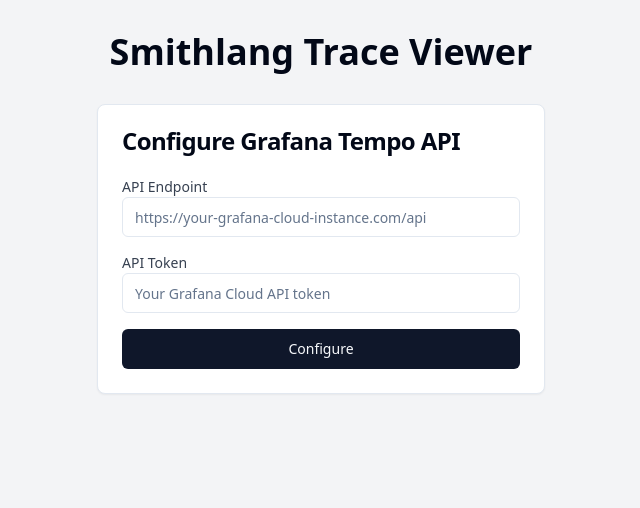
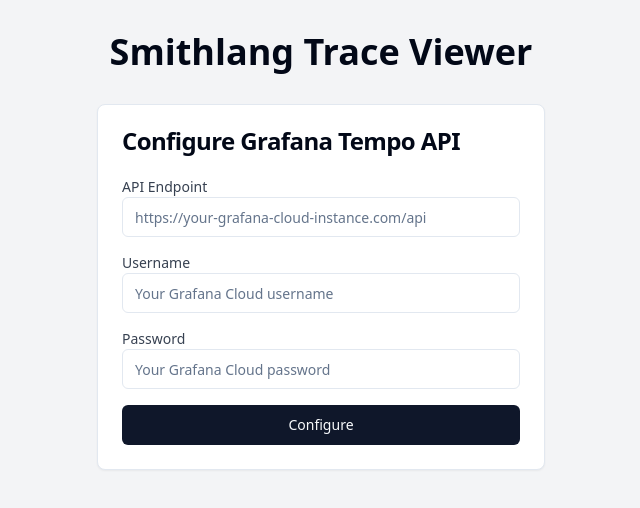
Before and after one commit to GPT-Engineer-App/smithlang, a React (Vite) app: page / in a window 1280 px wide. Shown: the top 508 px of the page, without its empty margins (319-959 px from the left). Built offline with nearby package versions, Linux system fonts and the light colour scheme.

Commit message:
Implement Basic Auth for Grafana
Add support for basic authentication using username and password for Grafana API access. Update the relevant components to handle authentication credentials.
[skip gpt_engineer]

```diff
--- a/src/components/TracesTable.jsx
+++ b/src/components/TracesTable.jsx
@@ -2,11 +2,11 @@ import { useQuery } from '@tanstack/react-query';
 import { Table, TableBody, TableCell, TableHead, TableHeader, TableRow } from "@/components/ui/table";
 import { Card, CardContent, CardHeader, CardTitle } from "@/components/ui/card";
 
-const fetchTraces = async (apiEndpoint, apiToken) => {
+const fetchTraces = async (apiEndpoint, username, password) => {
   const query = encodeURIComponent('{name="ChatAnthropic.chat"} | select(.gen_ai.completion.0.content, .gen_ai.prompt.1.content)');
   const response = await fetch(`${apiEndpoint}/api/search?q=${query}`, {
     headers: {
-      'Authorization': `Bearer ${apiToken}`,
+      'Authorization': `Basic ${btoa(`${username}:${password}`)}`,
     },
   });
   if (!response.ok) {
@@ -15,10 +15,10 @@ const fetchTraces = async (apiEndpoint, apiToken) => {
   return response.json();
 };
 
-const TracesTable = ({ apiEndpoint, apiToken }) => {
+const TracesTable = ({ apiEndpoint, username, password }) => {
   const { data: traces, isLoading, error } = useQuery({
-    queryKey: ['traces', apiEndpoint, apiToken],
-    queryFn: () => fetchTraces(apiEndpoint, apiToken),
+    queryKey: ['traces', apiEndpoint, username, password],
+    queryFn: () => fetchTraces(apiEndpoint, username, password),
   });
 
   if (isLoading) return <div>Loading traces...</div>;
--- a/src/pages/Index.jsx
+++ b/src/pages/Index.jsx
@@ -7,16 +7,19 @@ import TracesTable from '../components/TracesTable';
 
 const Index = () => {
   const [apiEndpoint, setApiEndpoint] = useState('');
-  const [apiToken, setApiToken] = useState('');
+  const [username, setUsername] = useState('');
+  const [password, setPassword] = useState('');
   const [isConfigured, setIsConfigured] = useState(false);
   const [error, setError] = useState('');
 
   useEffect(() => {
     const savedApiEndpoint = localStorage.getItem('apiEndpoint');
-    const savedApiToken = localStorage.getItem('apiToken');
-    if (savedApiEndpoint && savedApiToken) {
+    const savedUsername = localStorage.getItem('username');
+    const savedPassword = localStorage.getItem('password');
+    if (savedApiEndpoint && savedUsername && savedPassword) {
       setApiEndpoint(savedApiEndpoint);
-      setApiToken(savedApiToken);
+      setUsername(savedUsername);
+      setPassword(savedPassword);
       setIsConfigured(true);
     }
   }, []);
@@ -28,16 +31,19 @@ const Index = () => {
       return;
     }
     localStorage.setItem('apiEndpoint', apiEndpoint);
-    localStorage.setItem('apiToken', apiToken);
+    localStorage.setItem('username', username);
+    localStorage.setItem('password', password);
     setError('');
     setIsConfigured(true);
   };
 
   const handleReset = () => {
     localStorage.removeItem('apiEndpoint');
-    localStorage.removeItem('apiToken');
+    localStorage.removeItem('username');
+    localStorage.removeItem('password');
     setApiEndpoint('');
-    setApiToken('');
+    setUsername('');
+    setPassword('');
     setIsConfigured(false);
     setError('');
   };
@@ -64,13 +70,24 @@ const Index = () => {
                 />
               </div>
               <div>
-                <label htmlFor="apiToken" className="block text-sm font-medium text-gray-700">API Token</label>
+                <label htmlFor="username" className="block text-sm font-medium text-gray-700">Username</label>
                 <Input
-                  id="apiToken"
+                  id="username"
+                  type="text"
+                  value={username}
+                  onChange={(e) => setUsername(e.target.value)}
+                  placeholder="Your Grafana Cloud username"
+                  required
+                />
+              </div>
+              <div>
+                <label htmlFor="password" className="block text-sm font-medium text-gray-700">Password</label>
+                <Input
+                  id="password"
                   type="password"
-                  value={apiToken}
-                  onChange={(e) => setApiToken(e.target.value)}
-                  placeholder="Your Grafana Cloud API token"
+                  value={password}
+                  onChange={(e) => setPassword(e.target.value)}
+                  placeholder="Your Grafana Cloud password"
                   required
                 />
               </div>
@@ -86,7 +103,7 @@ const Index = () => {
       ) : (
         <>
           <Button onClick={handleReset} className="mb-4">Reset Configuration</Button>
-          <TracesTable apiEndpoint={apiEndpoint} apiToken={apiToken} />
+          <TracesTable apiEndpoint={apiEndpoint} username={username} password={password} />
         </>
       )}
     </div>
```
